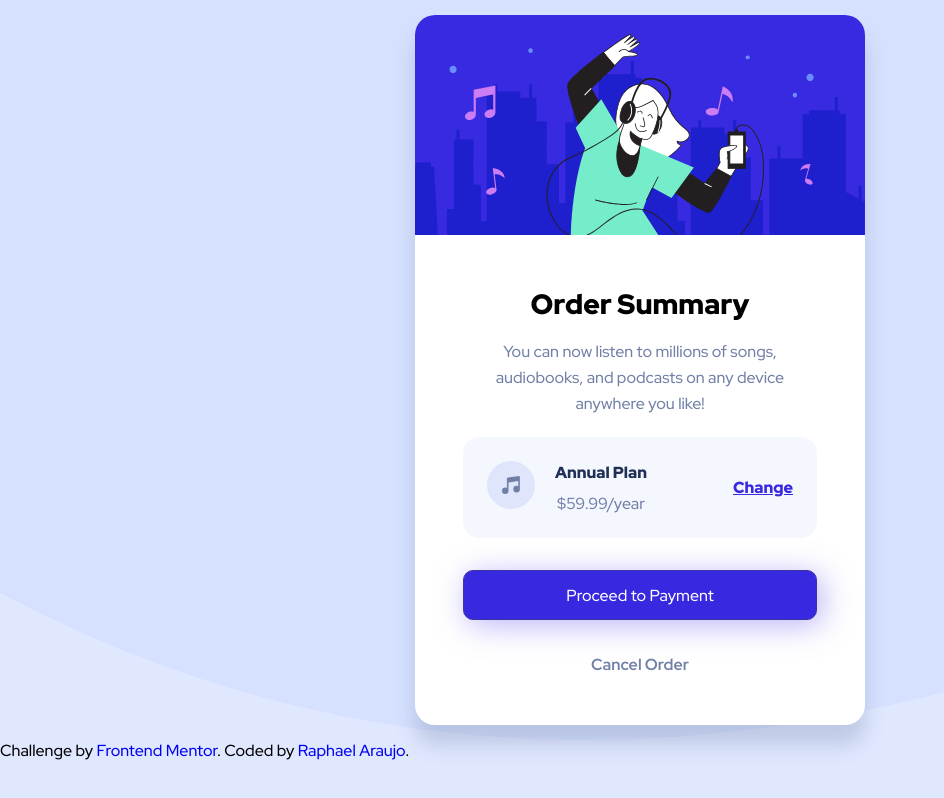
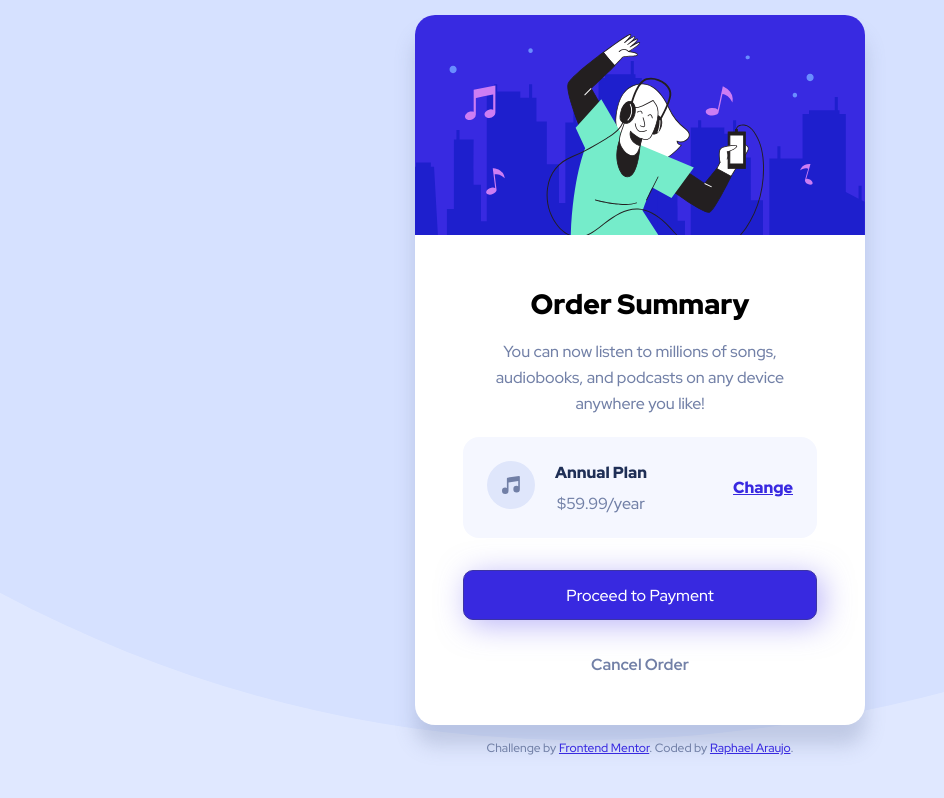
Before and after one commit to rwsaraujo/order-summary-component, a website: page index.html in a window 1280 px wide. Shown: the whole page, without its empty margins (0-944 px from the left). Drawn offline with Linux system fonts and the light colour scheme.

Commit message:
create footer

```diff
--- a/index.html
+++ b/index.html
@@ -53,7 +53,7 @@
     </div>
   </main>
 
-  <footer>
+  <footer class="center">
     <p>Challenge by <a href="https://www.frontendmentor.io?ref=challenge" target="_blank">Frontend Mentor</a>.
       Coded by <a href="https://rwsaraujo.github.io/araujowebdev/" target="_blank">Raphael Araujo</a>.</p>
   </footer>
--- /dev/null
+++ b/src/style/_footer.scss
@@ -0,0 +1,18 @@
+@use "colors";
+
+footer {
+  p,
+  a {
+    font-size: 0.75rem;
+    color: colors.$desaturated-blue;
+  }
+  a {
+    color: colors.$bright-blue;
+    text-decoration: underline;
+
+    &:hover {
+      color: colors.$dark-blue;
+      text-decoration: none;
+    }
+  }
+}
--- a/src/style/style.scss
+++ b/src/style/style.scss
@@ -1,3 +1,4 @@
 @forward "reset";
 @forward "global";
 @forward "card";
+@forward "footer";
```
Also changed, not shown: build/style/style.css, 1 other file.
